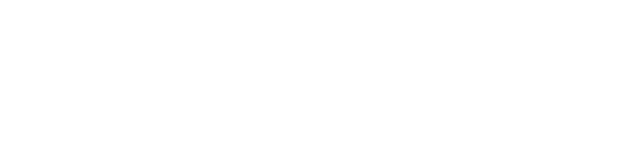
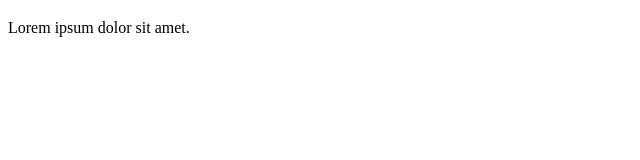
Before and after one commit to aprilip/t1, a plain HTML site: page index.html in a window 1280 px wide. Shown: the whole page, without its empty margins (0-640 px from the left). Drawn offline with Linux system fonts and the light colour scheme.

Commit message:
220923v2

```diff
--- a/index.html
+++ b/index.html
@@ -11,7 +11,7 @@
    <article>
     <section>
         <h1></h1>
-        <p></p>
+        <p>Lorem ipsum dolor sit amet.</p>
     </section>
     <section>
         <h1></h1>
```
